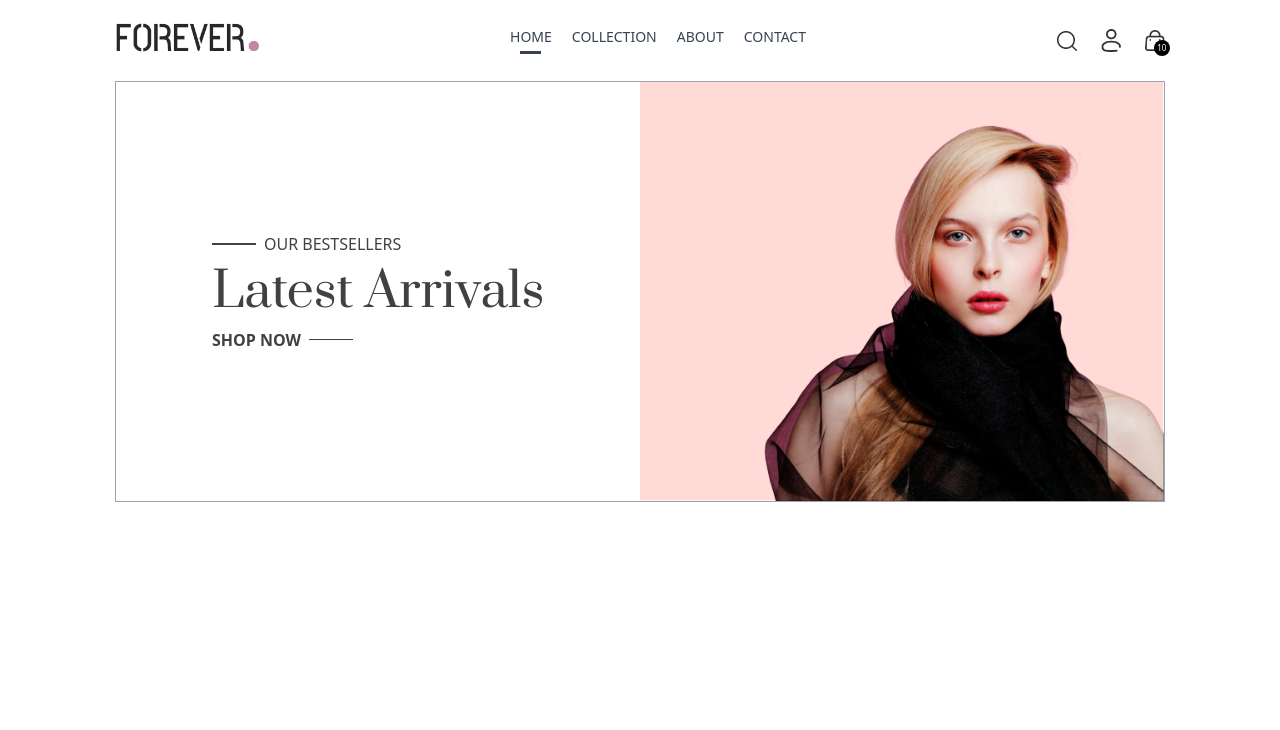
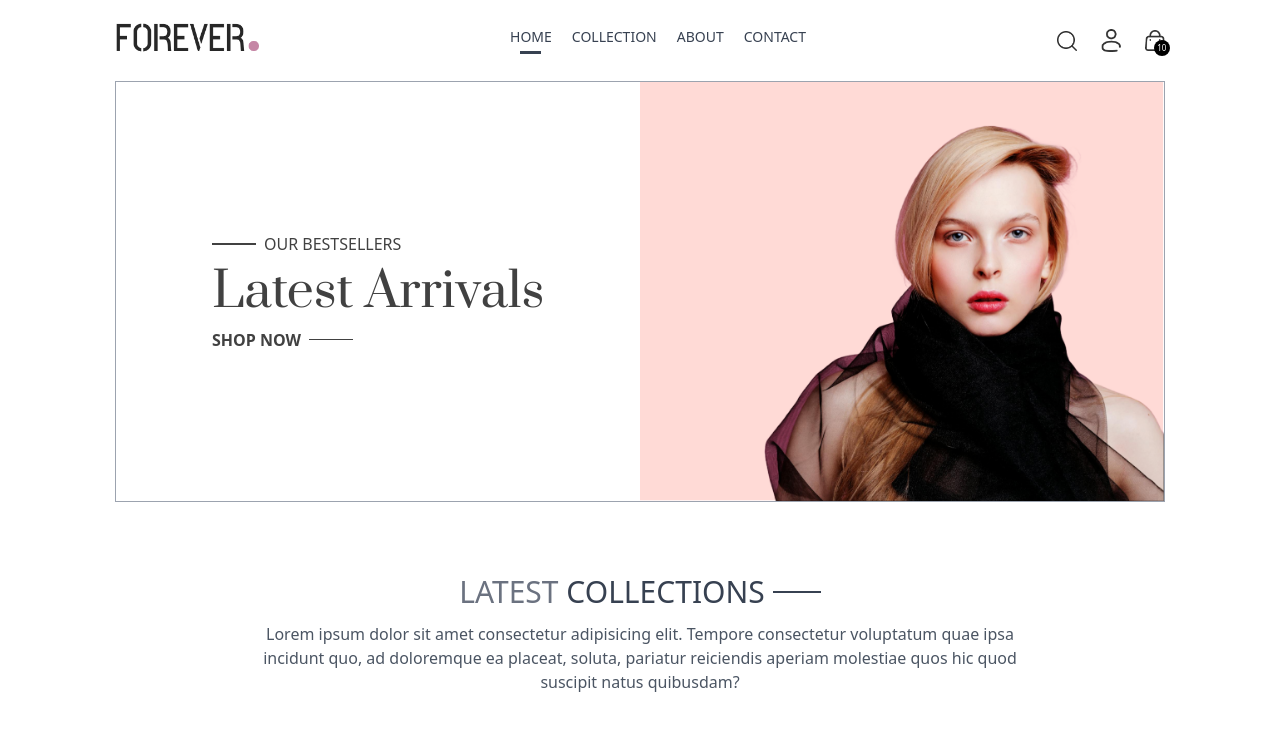
Before and after one commit to dishaagrawalcodes/E-commerce-Website, a React (Vite) app in the folder frontend/: page / in a window 1280 px wide. Shown: the top 730 px of the page. Built offline with nearby package versions, Linux system fonts and the light colour scheme.

Commit message:
minor changes to overcome errors

```diff
--- /dev/null
+++ b/frontend/src/Components/LatestCollection.jsx
@@ -0,0 +1,21 @@
+import React, { useContext, useEffect ,useState} from 'react'
+import { ShopContext } from '../Context/ShopContext'
+import Title from './title'
+const LatestCollection = () => {
+    const {products} =useContext(ShopContext);
+    const [latestProducts,setLatestProducts]=useState([]);
+    useEffect(()=>{
+        setLatestProducts(products.slice(0,10));
+    },[products])
+  return (
+    < div className='my-10'><div className='text-center py-8 text-3xl'>
+<Title text1={'LATEST'} text2={'COLLECTIONS'}/>
+<p className='w-3/4 m-auto text-xs sm:text-sm md:text-base text-gray-600'
+>Lorem ipsum dolor sit amet consectetur adipisicing elit. Tempore consectetur voluptatum quae ipsa incidunt quo, ad doloremque ea placeat, soluta, pariatur reiciendis aperiam molestiae quos hic quod suscipit natus quibusdam?</p>
+    </div>
+
+    </div>
+  )
+}
+
+export default LatestCollection
--- a/frontend/src/Components/Navbar.jsx
+++ b/frontend/src/Components/Navbar.jsx
@@ -20,7 +20,7 @@
             className="flex flex-col items-center gap-1"
           >
             <p>COLLECTION</p>
-            <hr className="w-2/4  h-[2.5px] bg-gray-700 hidden" />
+            <hr className="w-2/4 border-none h-[2.5px] bg-gray-700 hidden" />
           </NavLink>
         </li>
         <li>
--- /dev/null
+++ b/frontend/src/Components/Productitem.jsx
@@ -0,0 +1,15 @@
+import React, { useContext } from 'react'
+import { ShopContext } from '../Context/ShopContext'
+import {Link} from 'react-router-dom'
+const Productitem = ({id,image,name,price}) => {
+    const {currency} =useContext(ShopContext);
+  return (
+    <Link>
+
+    </Link>
+
+
+  )
+}
+
+export default Productitem
--- /dev/null
+++ b/frontend/src/Components/Title.jsx
@@ -0,0 +1,12 @@
+import React from 'react'
+
+const Title = ({text1,text2}) => {
+  return (
+    <div className='inline-flex gap-2 items-center mb-3'>
+      <p className='text-gray-500'>{text1} <span className='text-gray-700 font-medium'>{text2}</span></p>
+      <p className='w-8 sm:w-12 h-[1px] sm:h-[2px] bg-gray-700'></p>
+    </div>
+  )
+}
+
+export default Title;
--- /dev/null
+++ b/frontend/src/Context/ShopContext.jsx
@@ -0,0 +1,15 @@
+import { createContext } from "react";
+import { products } from "../assets/assets";
+export const ShopContext =createContext();
+export const ShopContextProvider =(props)=>{
+    const currency ='$';
+    const delivery_fee =10;
+    const value ={
+        products,currency,delivery_fee
+    };
+    return(
+        <ShopContext.Provider value={value}>
+            {props.children}
+        </ShopContext.Provider>
+    )
+}
--- a/frontend/src/pages/Home.jsx
+++ b/frontend/src/pages/Home.jsx
@@ -1,9 +1,11 @@
 import React from 'react'
 import Hero from '../Components/Hero'
+import LatestCollection from '../Components/LatestCollection'
 const Home = () => {
   return (
     <div>
       <Hero/>
+      <LatestCollection/>
     </div>
   )
 }
```
Also changed, not shown: frontend/src/main.jsx (+5 -2 lines).
